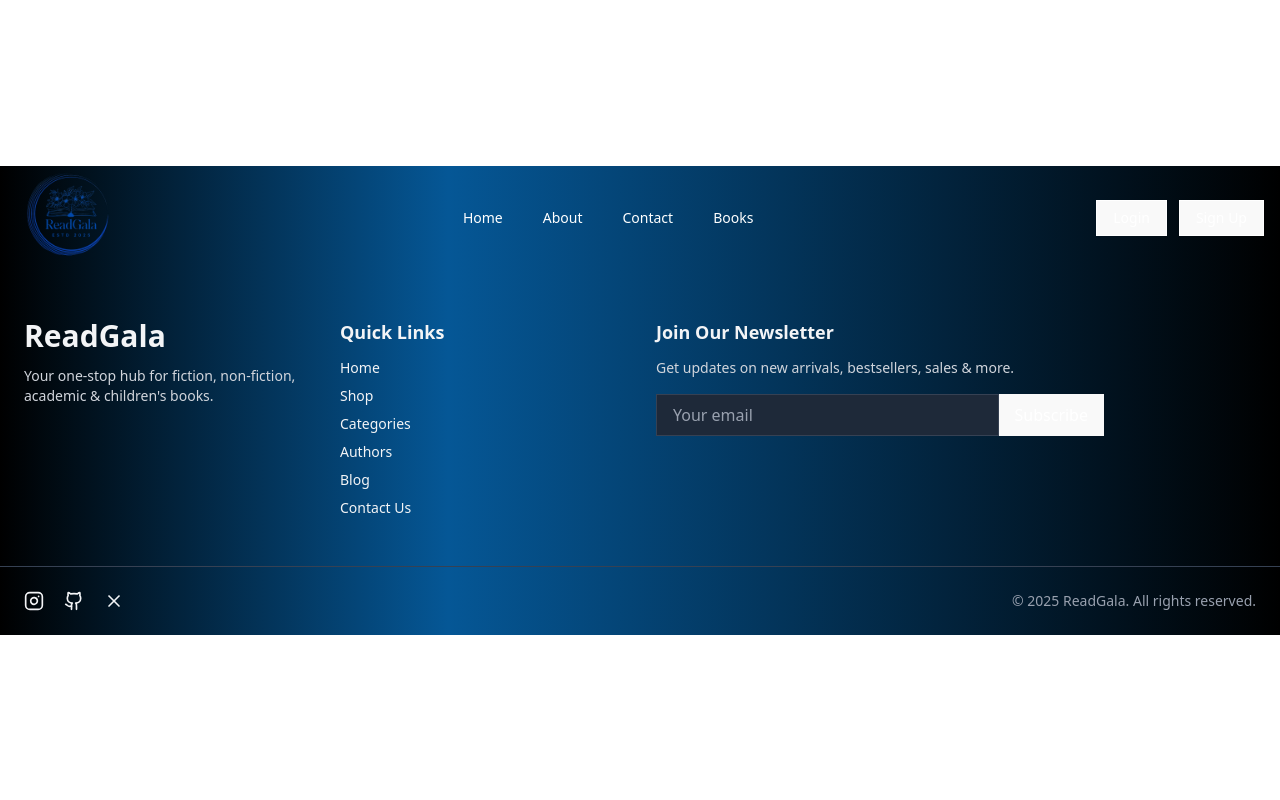
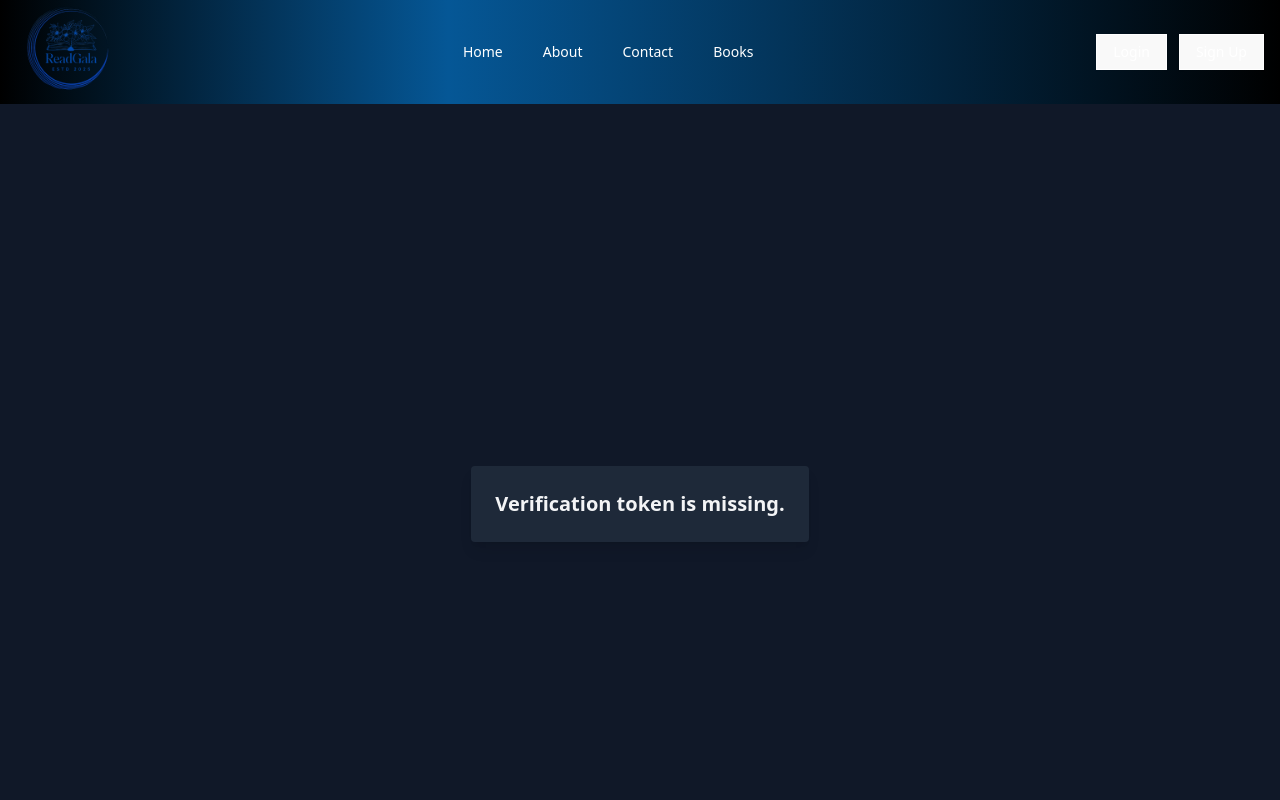
Before and after one commit to shweta-nigam/online-book-store, a React (Vite) app in the folder frontend/: page /verify in a window 1280 px wide. Shown: the top 800 px of the page. Built offline with nearby package versions, Linux system fonts and the light colour scheme.

Commit message:
improved verify page

```diff
--- a/frontend/src/pages/VerifyPage.jsx
+++ b/frontend/src/pages/VerifyPage.jsx
@@ -1,10 +1,11 @@
 import { useEffect, useState } from "react";
 import { useSearchParams, useNavigate } from "react-router-dom";
 import { axiosInstance } from "@/lib/axios";
+import { Loader2 } from "lucide-react";
 
 export default function VerifyPage() {
   const [searchParams] = useSearchParams();
-  const [status, setStatus] = useState("Verify your account....");
+  const [status, setStatus] = useState("Verifying your account....");
   const navigate = useNavigate();
 
   useEffect(() => {
@@ -18,17 +19,23 @@ export default function VerifyPage() {
       .get(`/auth/verify?token=${token}`)
       .then((res) => {
         console.log("Verification success:", res.data);
-        setStatus("your account has been verified!");
+        setStatus("✅ Your account has been verified!");
         setTimeout(() => navigate("/login"), 3000);
       })
       .catch((error) => {
         console.error("Verification failed:", error);
         setStatus("Verification failed. The token may be invalid or expired.");
-      }, []);
+      });
+  }, [searchParams, navigate]);
+
+  const isLoading = status.startsWith("Verifying");
 
   return (
-      <div className="flex item-center justify-center min-h-screen bg-gray-900 text-gray-100">
-        <div className="p-6 bg-gray-800 rounded shadow-lg">
+    <div className="flex items-center justify-center min-h-screen bg-gray-900 text-gray-100">
+      <div className="p-6 bg-gray-800 rounded shadow-lg flex flex-col items-center">
+        {isLoading && (
+          <Loader2 className="animate-spin w-10 h-10 mb-4 text-indigo-400" />
+        )}
         <h2 className="text-xl font-semibold">{status}</h2>
         {status.startsWith("✅") && (
           <p className="text-sm mt-2">Redirecting to login...</p>
@@ -36,5 +43,4 @@ export default function VerifyPage() {
       </div>
     </div>
   );
-  });
 }
```
Also changed, not shown: 1 other file (tests, documents, lock files or other folders). Lines whose indentation alone changed are shown as unchanged.
